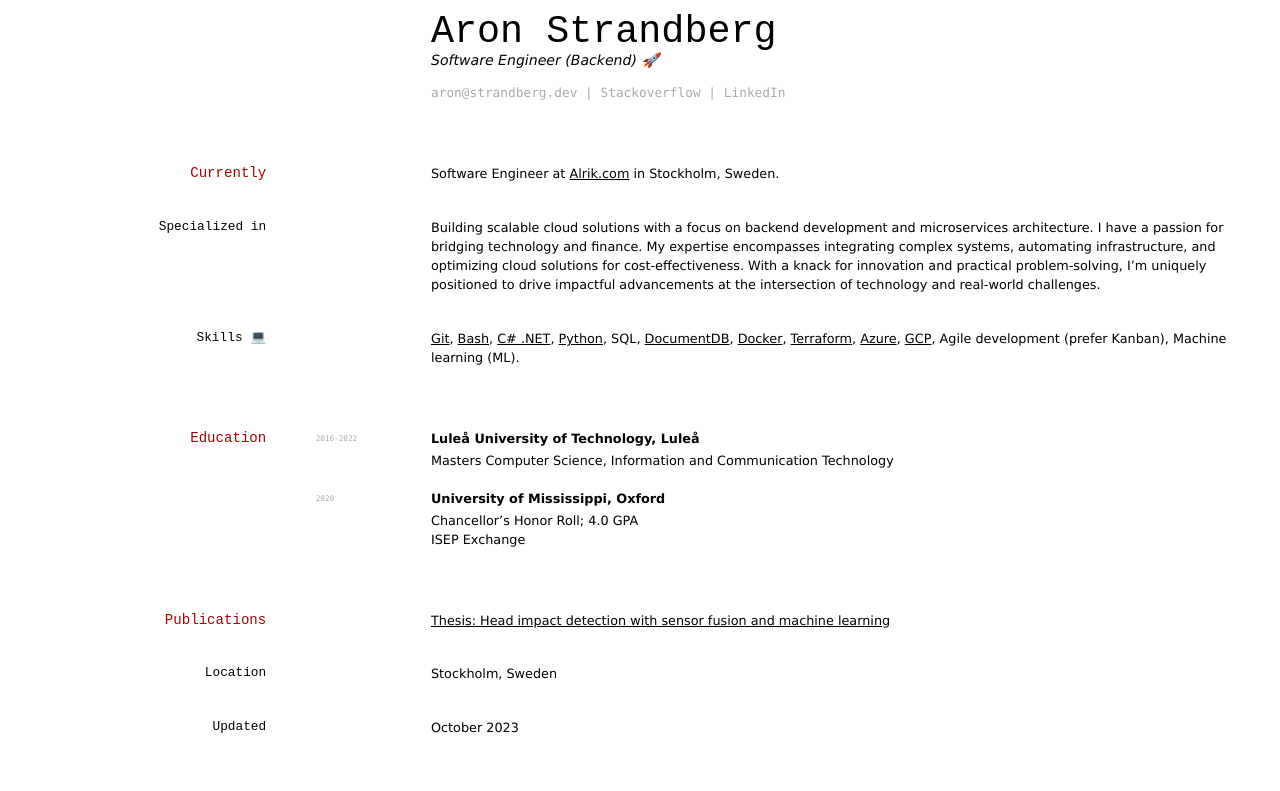
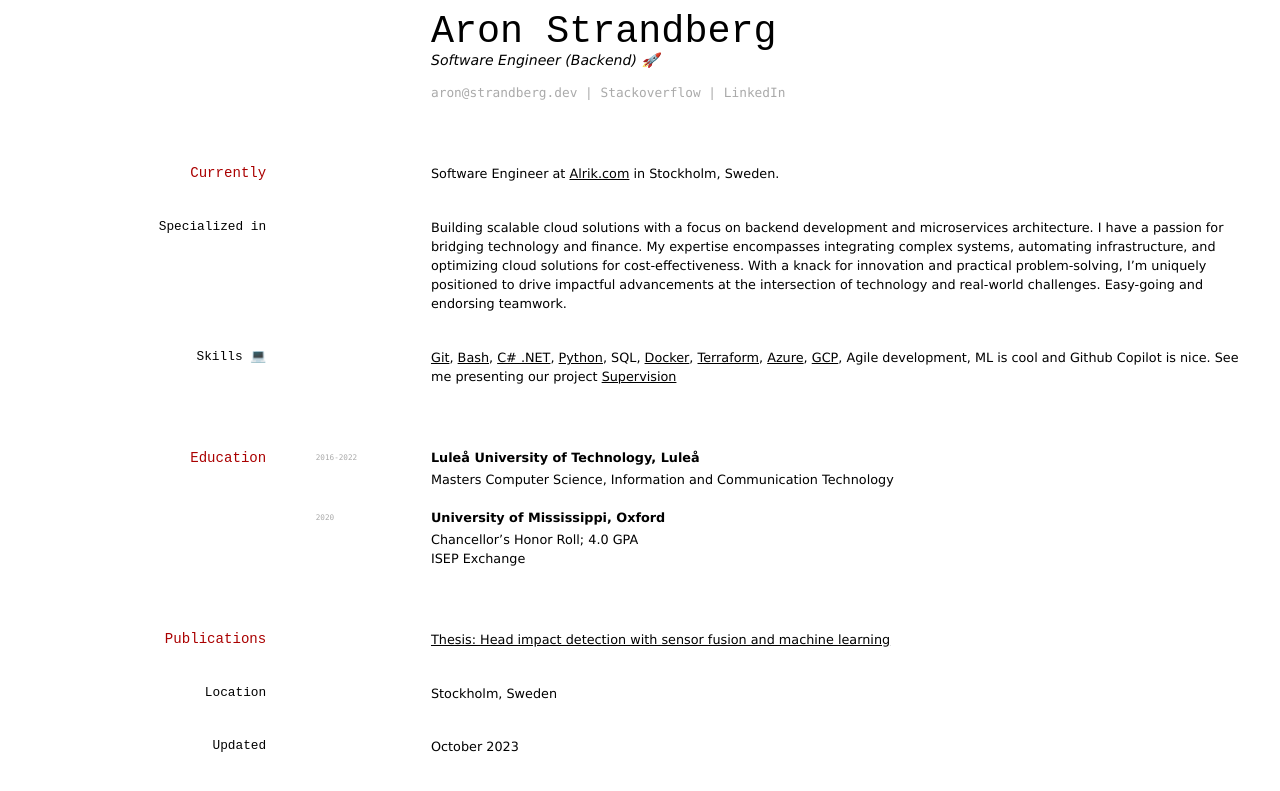
Before and after one commit to astrberg/strandberg.dev, a Jekyll site: the page built from index.md, in a window 1280 px wide. Shown: the top 791 px of the page. Built offline with Jekyll 4.4.1, drawn with Linux system fonts in a browser that asks for light colours; our own code applies the rules of GitHub Pages for plain Markdown files.

Commit message:
Update personal website

```diff
--- a/index.md
+++ b/index.md
@@ -12,14 +12,14 @@ Software Engineer (Backend) 🚀
 
 ## Currently
 
-Software Engineer at [Alrik.com](https://alrik.com) in Stockholm, Sweden.
+Software Engineer at [Alrik.com](https://alrik.com){:target="_blank"} in Stockholm, Sweden.
 
 ### Specialized in
-Building scalable cloud solutions with a focus on backend development and microservices architecture. I have a passion for bridging technology and finance. My expertise encompasses integrating complex systems, automating infrastructure, and optimizing cloud solutions for cost-effectiveness. With a knack for innovation and practical problem-solving, I'm uniquely positioned to drive impactful advancements at the intersection of technology and real-world challenges.
+Building scalable cloud solutions with a focus on backend development and microservices architecture. I have a passion for bridging technology and finance. My expertise encompasses integrating complex systems, automating infrastructure, and optimizing cloud solutions for cost-effectiveness. With a knack for innovation and practical problem-solving, I’m uniquely positioned to drive impactful advancements at the intersection of technology and real-world challenges. Easy-going and endorsing teamwork.
 
 ### Skills 💻
 
-[Git](https://git-scm.com/), [Bash](https://www.gnu.org/software/bash/), [C# .NET](https://dotnet.microsoft.com/en-us/languages/csharp), [Python](https://www.python.org/), SQL, [DocumentDB](https://aws.amazon.com/documentdb/), [Docker](https://www.docker.com/), [Terraform](https://www.terraform.io/), [Azure](https://azure.microsoft.com/), [GCP](https://cloud.google.com/), Agile development (prefer Kanban), Machine learning (ML).
+[Git](https://git-scm.com/), [Bash](https://www.gnu.org/software/bash/), [C# .NET](https://dotnet.microsoft.com/en-us/languages/csharp), [Python](https://www.python.org/), SQL, [Docker](https://www.docker.com/), [Terraform](https://www.terraform.io/), [Azure](https://azure.microsoft.com/), [GCP](https://cloud.google.com/), Agile development, ML is cool and Github Copilot is nice. See me presenting our project [Supervision](https://www.youtube.com/watch?v=oNadSzKORkI)
 
 ## Education
 
```
